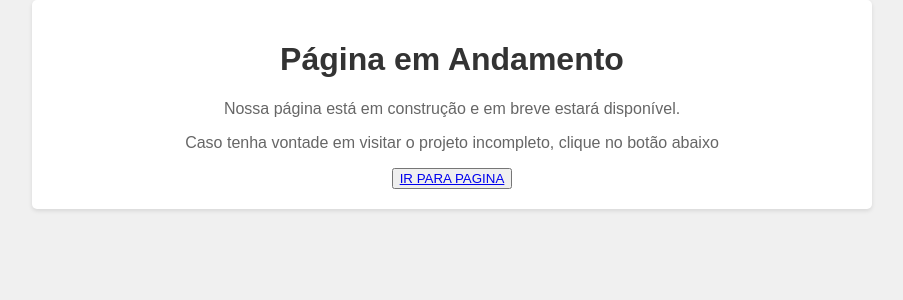
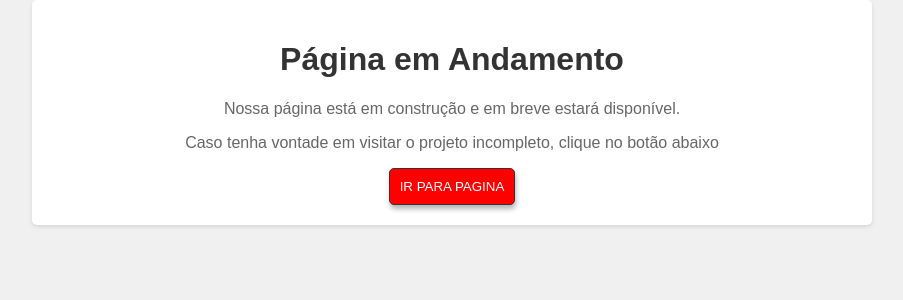
Before and after one commit to K6IK9/Portfolio, a PHP site: the page made by projects/index andamento.html in a window 1280 px wide. Shown: the top 300 px of the page, without its empty margins (188-1091 px from the left). Run offline with PHP 8.4, Linux system fonts and the light colour scheme.

Commit message:
mudanças

```diff
--- a/projects/Manhattan - Coffee House/index.html
+++ b/projects/Manhattan - Coffee House/index.html
@@ -14,6 +14,7 @@
 </head>
 
 <body>
+
     <header class="container-top">
         <img src="assets/logo.png" alt="logo da loja">
         <nav>
@@ -161,6 +162,10 @@
         </section>
 
     </footer>
+
+    <div class="aviso">
+        <h4>SITE FEITO COM INTUITO FINALIZAÇÃO DE ATIVIDADE DA FACULDADE - (desenvolvimento web)</h4>
+    </div>
 </body>
 
 </html>
--- a/projects/index andamento.html
+++ b/projects/index andamento.html
@@ -29,6 +29,18 @@
         p {
             color: #666;
         }
+        button {
+            background-color: red;
+            padding: 10px;
+            border-radius: 5px;
+            border: 1px solid #333;
+            box-shadow: #0000004b 1px 4px 5px;
+        }
+        a {
+            text-decoration: none;
+            color: white;
+
+        }
     </style>
 </head>
 <body>
```
Also changed, not shown: css/style.css (+9 -5 lines), index.html (+26 -12 lines), projects/Manhattan - Coffee House/css/style.css (+7 -0 lines), img/img projects/logo_ilusion_250.png (added).
